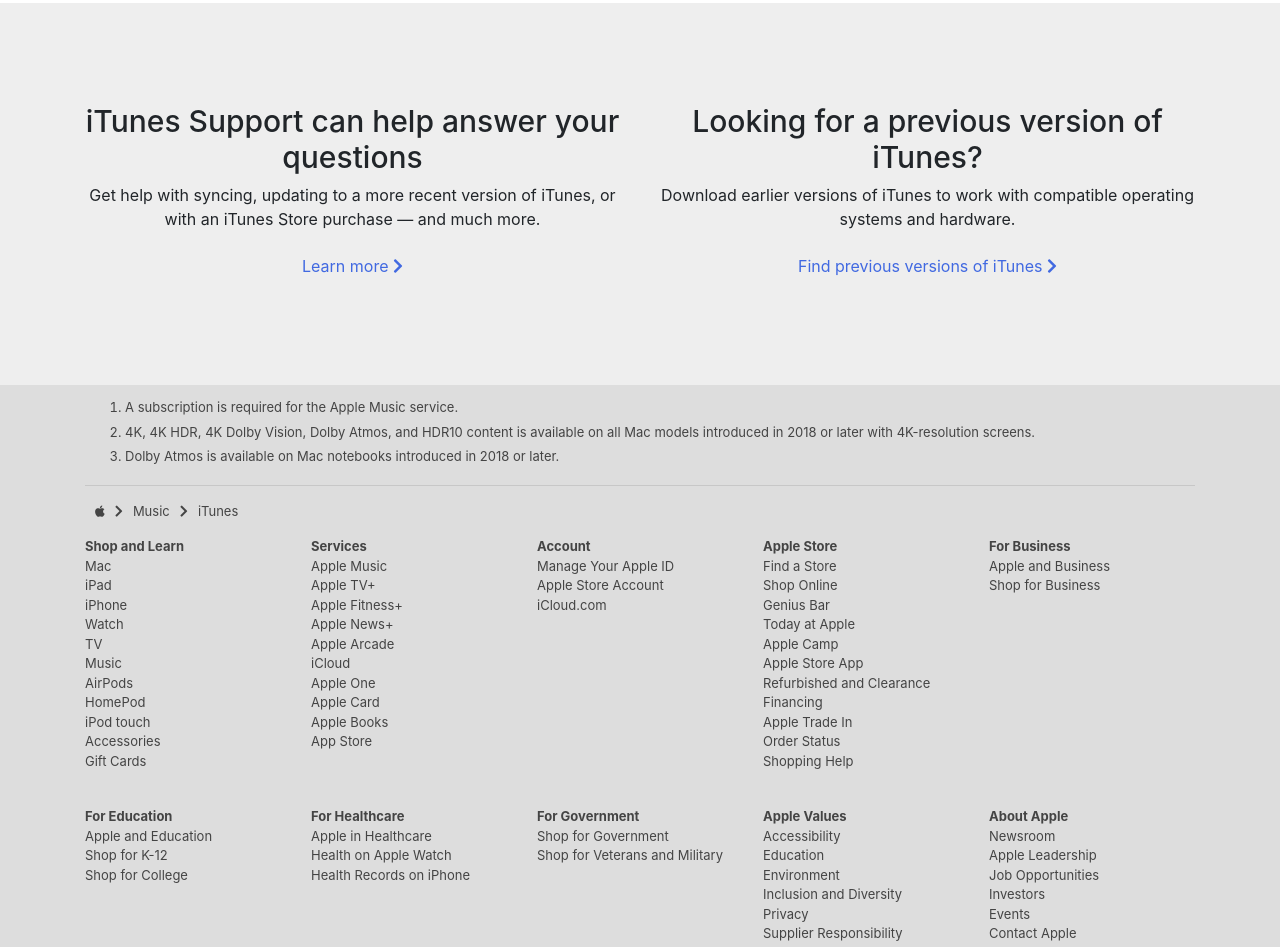
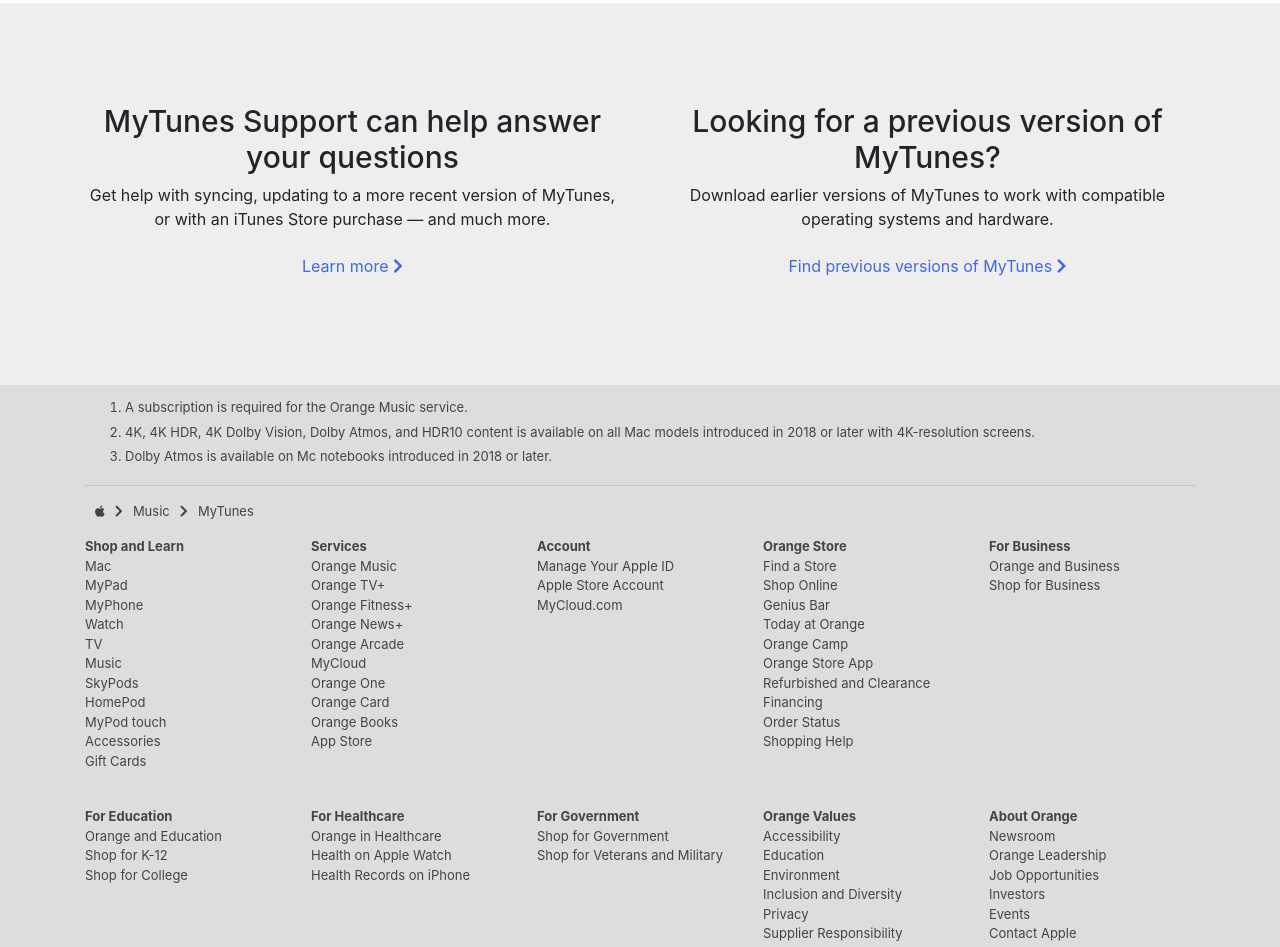
Before and after one commit to salma-py97/iTunes-Clone, a plain HTML site: page index.html in a window 1280 px wide. Shown: the part 1850-2797 px from the top of the page. Drawn offline with nearby package versions, Linux system fonts and the light colour scheme.

Commit message:
Update index.html

```diff
--- a/index.html
+++ b/index.html
@@ -15,7 +15,7 @@
     <!-- nav bootstrap4 -->
     <nav class="navbar navbar-expand-lg navbar-dark bg-dark fixed-top">
         <div class="container">
-            <a class="navbar-brand" href="#"><i class="fab fa-apple"></i></a>
+            <a class="navbar-brand" href="#"><i class="fab fa-orange"></i></a>
             <button class="navbar-toggler" type="button" data-toggle="collapse" data-target="#navbarSupportedContent" aria-controls="navbarSupportedContent" aria-expanded="false" aria-label="Toggle navigation">
             <span class="navbar-toggler-icon"></span>
             </button>
@@ -23,10 +23,10 @@
             <div class="collapse navbar-collapse" id="navbarSupportedContent">
             <ul class="navbar-nav mr-auto">
                 <li class="nav-item">
-                    <a class="nav-link" href="#">iPad</a>
+                    <a class="nav-link" href="#">MyPad</a>
                 </li>
                 <li class="nav-item">
-                <a class="nav-link" href="#">iPhone</a>
+                <a class="nav-link" href="#">MyPhone</a>
                 </li>
                 <li class="nav-item">
                 <a class="nav-link" href="#">Watch</a>
@@ -137,15 +137,15 @@
         <div class="container">
             <div class="grid">
                 <div class="q&a gchild">
-                    <h2>iTunes Support can help answer your questions</h2>
-                    <p>Get help with syncing, updating to a more recent version of iTunes, or with an iTunes Store purchase — and much more.</p>
+                    <h2>MyTunes Support can help answer your questions</h2>
+                    <p>Get help with syncing, updating to a more recent version of MyTunes, or with an iTunes Store purchase — and much more.</p>
                     <a href="" class="btn">Learn more <i class="fas fa-chevron-right"></i></a>
                 </div>
 
                 <div class="latest-version gchild">
-                    <h2>Looking for a previous version of iTunes?</h2>
-                    <p>Download earlier versions of iTunes to work with compatible operating systems and hardware.</p>
-                    <a href="" class="btn">Find previous versions of iTunes <i class="fas fa-chevron-right"></i></a>
+                    <h2>Looking for a previous version of MyTunes?</h2>
+                    <p>Download earlier versions of MyTunes to work with compatible operating systems and hardware.</p>
+                    <a href="" class="btn">Find previous versions of MyTunes <i class="fas fa-chevron-right"></i></a>
                 </div>
             </div>
         </div>
@@ -158,9 +158,9 @@
         <footer class="footer-1">
 
             <ol>
-                <li>A subscription is required for the Apple Music service.</li>
+                <li>A subscription is required for the Orange Music service.</li>
                 <li>4K, 4K HDR, 4K Dolby Vision, Dolby Atmos, and HDR10 content is available on all Mac models introduced in 2018 or later with 4K-resolution screens.</li>
-                <li>Dolby Atmos is available on Mac notebooks introduced in 2018 or later.</li>
+                <li>Dolby Atmos is available on Mc notebooks introduced in 2018 or later.</li>
             </ol>
 
         </footer>
@@ -172,7 +172,7 @@
                 <li><i class="fas fa-chevron-right"></i></li>
                 <li><a>Music</a></li>
                 <li><i class="fas fa-chevron-right"></i></li>
-                <li><a>iTunes</a></li>
+                <li><a>MyTunes</a></li>
             </ul>
 
         </footer>
@@ -182,14 +182,14 @@
             <ul>
                 <li><a>Shop and Learn</a></li>
                 <li><a>Mac</a></li>
-                <li><a>iPad</a></li>
-                <li><a>iPhone</a></li>
+                <li><a>MyPad</a></li>
+                <li><a>MyPhone</a></li>
                 <li><a>Watch</a></li>
                 <li><a>TV</a></li>
                 <li><a>Music</a></li>
-                <li><a>AirPods</a></li>
+                <li><a>SkyPods</a></li>
                 <li><a>HomePod</a></li>
-                <li><a>iPod touch</a></li>
+                <li><a>MyPod touch</a></li>
                 <li><a>Accessories</a></li>
                 <li><a>Gift Cards</a></li>
             </ul>
@@ -197,15 +197,15 @@
             <ul>
 
                 <li><a>Services</a></li>
-                <li><a>Apple Music</a></li>
-                <li><a>Apple TV+</a></li>
-                <li><a>Apple Fitness+</a></li>
-                <li><a>Apple News+</a></li>
-                <li><a>Apple Arcade</a></li>
-                <li><a>iCloud</a></li>
-                <li><a>Apple One</a></li>
-                <li><a>Apple Card</a></li>
-                <li><a>Apple Books</a></li>
+                <li><a>Orange Music</a></li>
+                <li><a>Orange TV+</a></li>
+                <li><a>Orange Fitness+</a></li>
+                <li><a>Orange News+</a></li>
+                <li><a>Orange Arcade</a></li>
+                <li><a>MyCloud</a></li>
+                <li><a>Orange One</a></li>
+                <li><a>Orange Card</a></li>
+                <li><a>Orange Books</a></li>
                 <li><a>App Store</a></li>
             </ul>
 
@@ -213,27 +213,27 @@
                 <li><a>Account</a></li>
                 <li><a>Manage Your Apple ID</a></li>
                 <li><a>Apple Store Account</a></li>
-                <li><a>iCloud.com</a></li>
+                <li><a>MyCloud.com</a></li>
             </ul>
 
             <ul>
-                <li><a>Apple Store</a></li>
+                <li><a>Orange Store</a></li>
                 <li><a>Find a Store</a></li>
                 <li><a>Shop Online</a></li>
                 <li><a>Genius Bar</a></li>
-                <li><a>Today at Apple</a></li>
-                <li><a>Apple Camp</a></li>
-                <li><a>Apple Store App</a></li>
+                <li><a>Today at Orange</a></li>
+                <li><a>Orange Camp</a></li>
+                <li><a>Orange Store App</a></li>
                 <li><a>Refurbished and Clearance</a></li>
                 <li><a>Financing</a></li>
-                <li><a>Apple Trade In</a></li>
+                <li><Orange Trade In</a></li>
                 <li><a>Order Status</a></li>
                 <li><a>Shopping Help</a></li>
             </ul>
 
             <ul>
                 <li><a>For Business</a></li>
-                <li><a>Apple and Business</a></li>
+                <li><a>Orange and Business</a></li>
                 <li><a>Shop for Business</a></li>
 
 
@@ -241,14 +241,14 @@
 
             <ul>
                 <li><a>For Education</a></li>
-                <li><a>Apple and Education</a></li>
+                <li><a>Orange and Education</a></li>
                 <li><a>Shop for K-12</a></li>
                 <li><a>Shop for College</a></li>
             </ul>
 
             <ul>
                 <li><a>For Healthcare</a></li>
-                <li><a>Apple in Healthcare</a></li>
+                <li><a>Orange in Healthcare</a></li>
                 <li><a>Health on Apple Watch</a></li>
                 <li><a>Health Records on iPhone</a></li>
             </ul>
@@ -260,7 +260,7 @@
             </ul>
 
             <ul>
-                <li><a>Apple Values</a></li>
+                <li><a>Orange Values</a></li>
                 <li><a>Accessibility</a></li>
                 <li><a>Education</a></li>
                 <li><a>Environment</a></li>
@@ -270,9 +270,9 @@
             </ul>
 
             <ul>
-                <li><a>About Apple</a></li>
+                <li><a>About Orange</a></li>
                 <li><a>Newsroom</a></li>
-                <li><a>Apple Leadership</a></li>
+                <li><a>Orange Leadership</a></li>
                 <li><a>Job Opportunities</a></li>
                 <li><a>Investors</a></li>
                 <li><a>Events</a></li>
@@ -281,14 +281,14 @@
         </footer>
 
         <footer class="footer-4">
-            <p>More ways to shop: <a>Find an Apple Store</a> or <a>other retailer</a> near you. Or call 1-800-MY-APPLE.</p>
+            <p>More ways to shop: <a>Find an Orange Store</a> or <a>other retailer</a> near you. Or call 1-800-MY-ORANGE.</p>
         </footer>
 
         <hr>
 
         <footer class="footer-5">
             <div class="one">
-                <p>Copyright &copy; 2020 Apple Inc. All rights reserved.</p>
+                <p>Copyright &copy; 2020 Orange Inc. All rights reserved.</p>
             </div>
 
             <div class="two">
```
